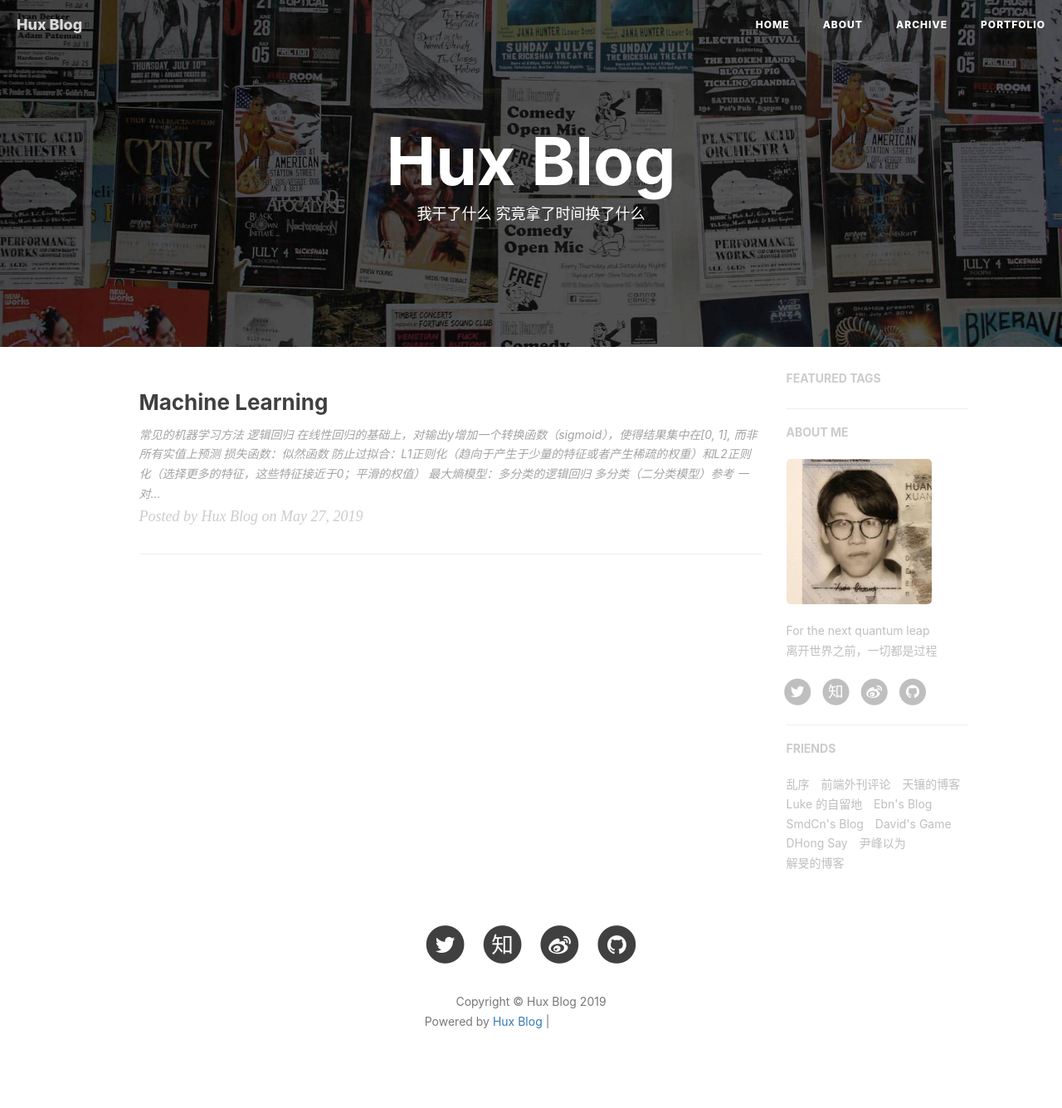
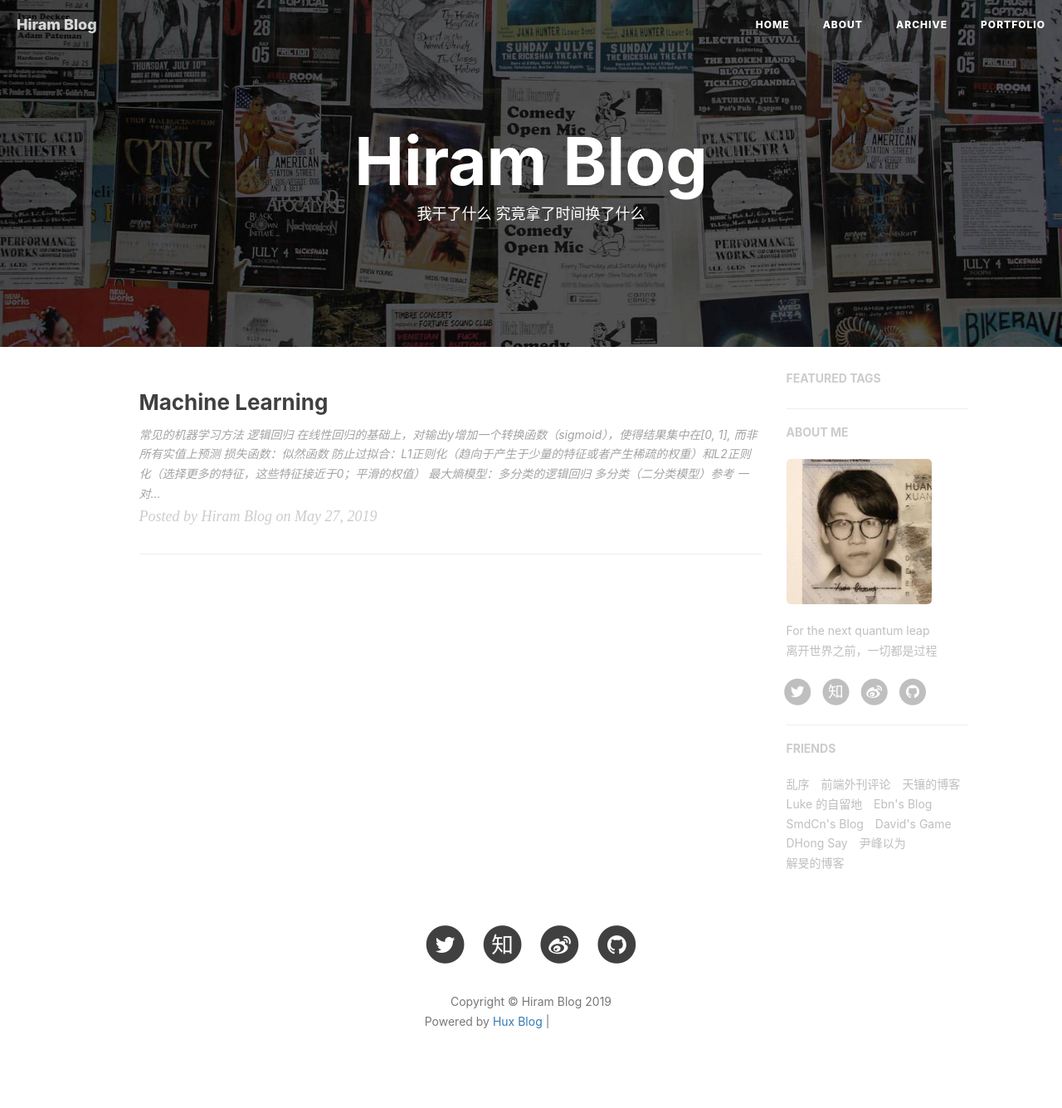
Before and after one commit to hiram303/hiram303.github.io, a Jekyll site: the page built from index.html, in a window 1280 px wide. Shown: the whole page at 83% size. Built offline with Jekyll 4.4.1, drawn with Linux system fonts in a browser that asks for light colours; nearby versions of some CDN libraries; the list of posts is cut into pages by our own code; comment, search, counter and statistics services are not loaded; grey boxes are pictures that could not be loaded.

Commit message:
update config

```diff
--- a/_config.yml
+++ b/_config.yml
@@ -1,11 +1,11 @@
 # Site settings
-title: Hux Blog
-SEOTitle: 黄玄的博客 | Hux Blog
+title: Hiram Blog
+SEOTitle: jiaxin的博客 | Hiram Blog
 header-img: img/home-bg.jpg
-email: huxpro@gmail.com
+email: jiaxinh62@gmail.com
 description: "关于程序与设计、黑客与画家 | 黄玄，Web & Mobile Lover，Software Engineer，UX Designer | 这里是 @Hux黄玄 的个人博客，与你一起发现更大的世界。"
 keyword: "黄玄, Hux黄玄, Hux, 鬼栈, huxpro, @huxpro, 黄玄的博客, Hux Blog, 博客, 个人网站, 互联网, Web, JavaScript, 前端, 设计"
-url: "https://huangxuan.me"              # your host, for absolute URL
+url: "https://hiram303.github.io"              # your host, for absolute URL
 baseurl: ""                             # for example, '/blog' if your blog hosted on 'host/blog'
 
 # Publish posts or collection documents with a future date.
@@ -72,7 +72,7 @@ netease_comment: false
 
 # Google Analytics
 ga_track_id: 'UA-49627206-1'            # Format: UA-xxxxxx-xx
-ga_domain: huangxuan.me
+ga_domain: hiram303.github.io
 
 
 
```
